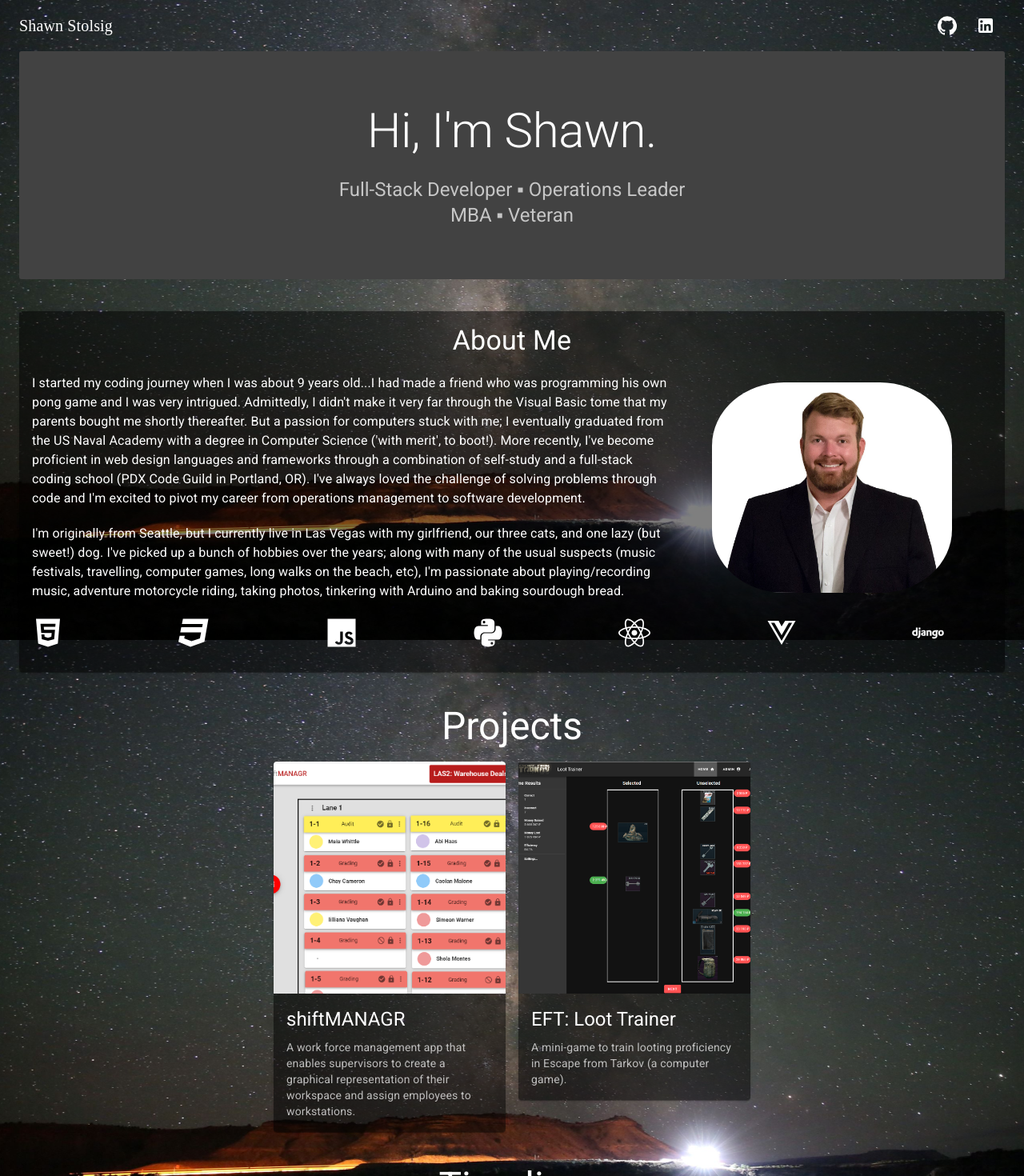
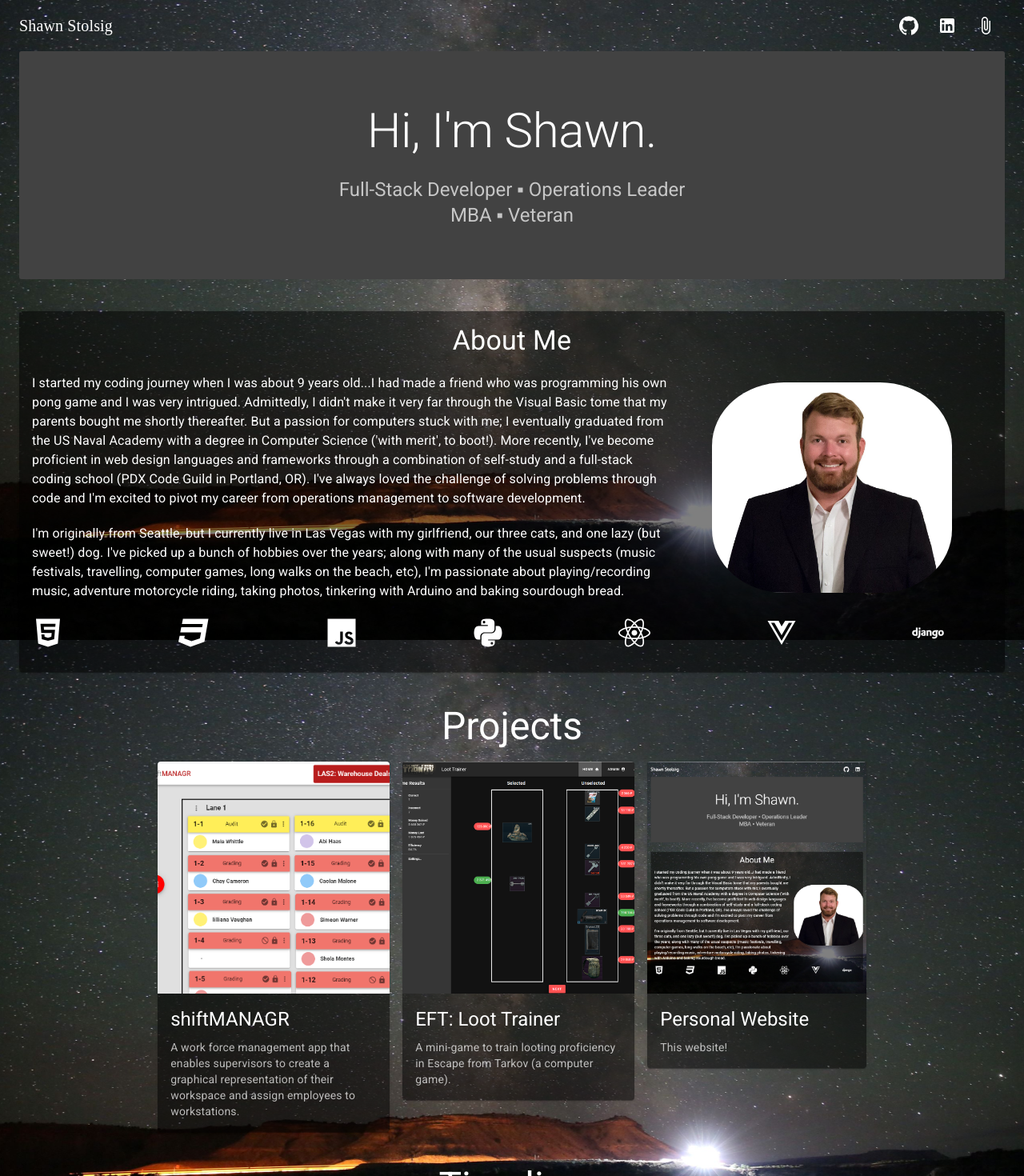
Before and after one commit to shawnstolsig/personal_site_development, a React (Create React App) app: page / in a window 1280 px wide. Shown: the top 1470 px of the page at 80% size. Built offline with nearby package versions, Linux system fonts and the light colour scheme; a web font is replaced by a local one.

Commit message:
added resume

```diff
--- a/src/assets/content/projects.js
+++ b/src/assets/content/projects.js
@@ -1,7 +1,11 @@
+// media imports
 import shiftManagrPreview from '../images/shiftManagr.png'
 import shiftManagrVideo from '../videos/shiftManagr.mp4'
+
 import eftLootTrainerPreview from '../images/eftLootTrainer.png'
 import eftLootTrainerVideo from '../videos/eftLootTrainer.mp4'
+
+import portfolioPreview from '../images/portfolio.png'
 
 // data for project cards
 const projects = [
@@ -30,6 +34,18 @@ const projects = [
 		demoUrl: null,
 		stack: ['HTML', 'CSS', 'JavaScript', 'Python', 'Vue.js', 'Vuetify', 'Django', 'Django REST Framework', 'SQLite'],
 	},
+	{
+		title: "Personal Website",
+		imageUrl: portfolioPreview,
+		videoUrl: null,
+		caption: "This website!",
+		description: [
+			"A personal website for my portfolio and information about myself.",
+		],
+		repoUrl: "https://github.com/shawnstolsig/personal_site_development",
+		demoUrl: "https://www.shawnstolsig.com",
+		stack: ['HTML', 'CSS', 'JavaScript', 'React.js', 'Material-UI'],
+	},
 
 ]
 
--- a/src/components/Navbar.js
+++ b/src/components/Navbar.js
@@ -12,8 +12,10 @@ import {
 } from '@material-ui/core'
 import {
     GitHub,
-    LinkedIn
+    LinkedIn,
+    AttachFile
 } from '@material-ui/icons'
+import resume from '../assets/resume/resume.pdf'
 
 // styles
 const useStyles = makeStyles((theme) => ({
@@ -65,7 +67,8 @@ export default function Navbar(props) {
                             color="inherit">
                             <IconButton
                                 color="inherit"
-                                aria-label="GitHub">
+                                aria-label="GitHub"
+                                title="GitHub">
                                 <GitHub />
                             </IconButton>
                         </Link>
@@ -74,8 +77,19 @@ export default function Navbar(props) {
                             color="inherit">
                             <IconButton
                                 color="inherit"
-                                aria-label="LinkedIn">
+                                aria-label="LinkedIn"
+                                title="LinkedIn">
                                 <LinkedIn />
+                            </IconButton>
+                        </Link>
+                        <Link
+                            href={resume}
+                            color="inherit">
+                            <IconButton
+                                color="inherit"
+                                aria-label="Resume"
+                                title="Resume">
+                                <AttachFile />
                             </IconButton>
                         </Link>
                     </Toolbar>
--- a/src/components/ProjectCard.js
+++ b/src/components/ProjectCard.js
@@ -125,6 +125,7 @@ export default function ProjectCard({ title, imageUrl, caption, description, rep
 						</DialogTitle>
 						<DialogContent>
 							<Grid container>
+								{videoUrl &&
 									<Grid item xs={12}>
 										<Card elevation={0} className={classes.largeCardMediaRoot}>
 											<CardMedia
@@ -135,7 +136,7 @@ export default function ProjectCard({ title, imageUrl, caption, description, rep
 												title={title}
 											/>
 										</Card>
-								</Grid>
+									</Grid> }
 								<Grid item xs={12}>
 									<Grid container>
 										<Grid item xs={12} lg={8}>
@@ -200,7 +201,7 @@ export default function ProjectCard({ title, imageUrl, caption, description, rep
 																color="primary"
 																href={demoUrl}
 																className={classes.linkButton}
-																>Demo
+																>Hosted
 															</Button>
 														}
 													</Box>
```
Also changed, not shown: src/components/Timeline.js (+0 -7 lines), src/assets/images/portfolio.png (added), 1 other file (tests, documents, lock files or other folders). Lines whose indentation alone changed are shown as unchanged.
